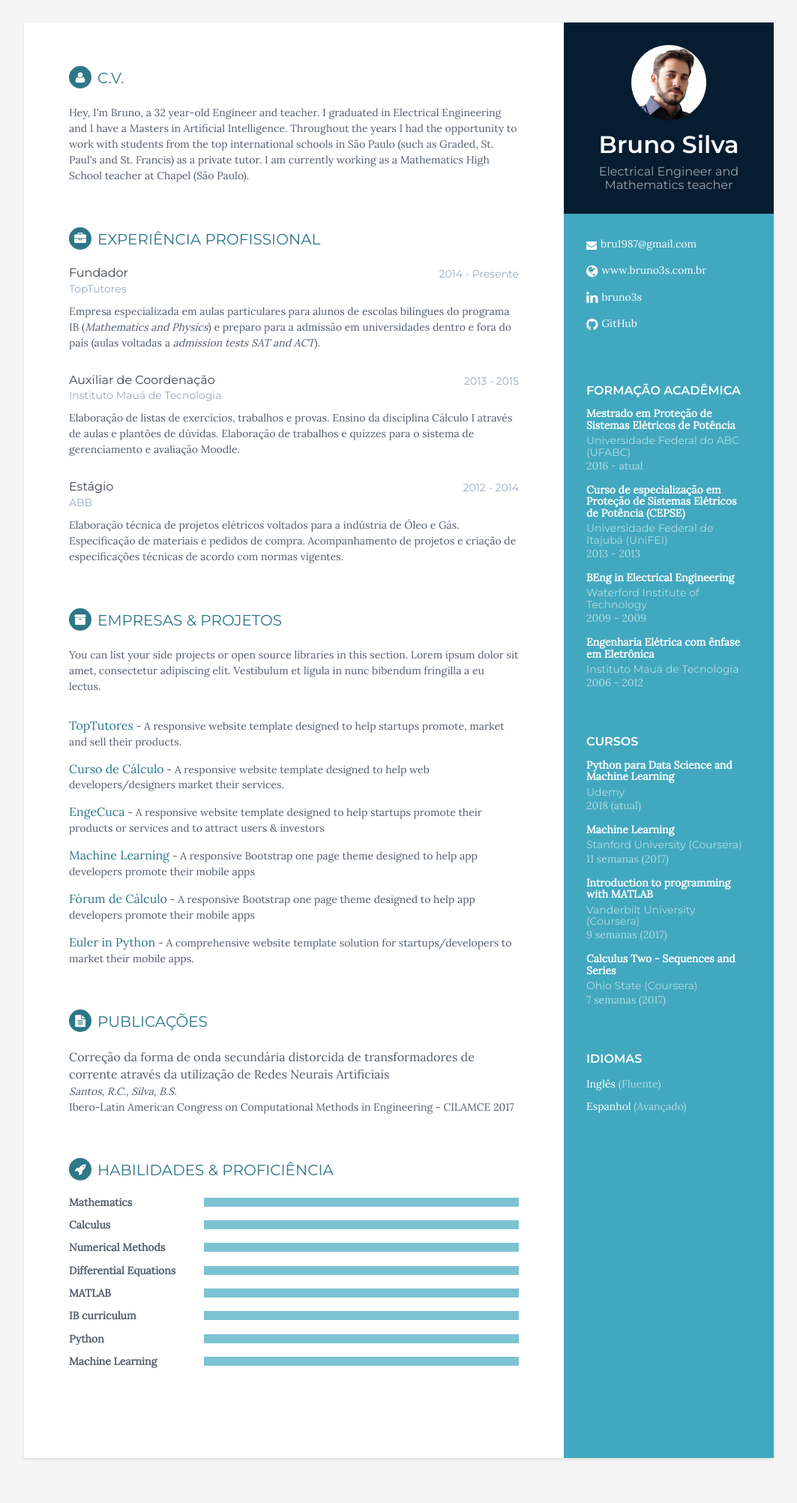
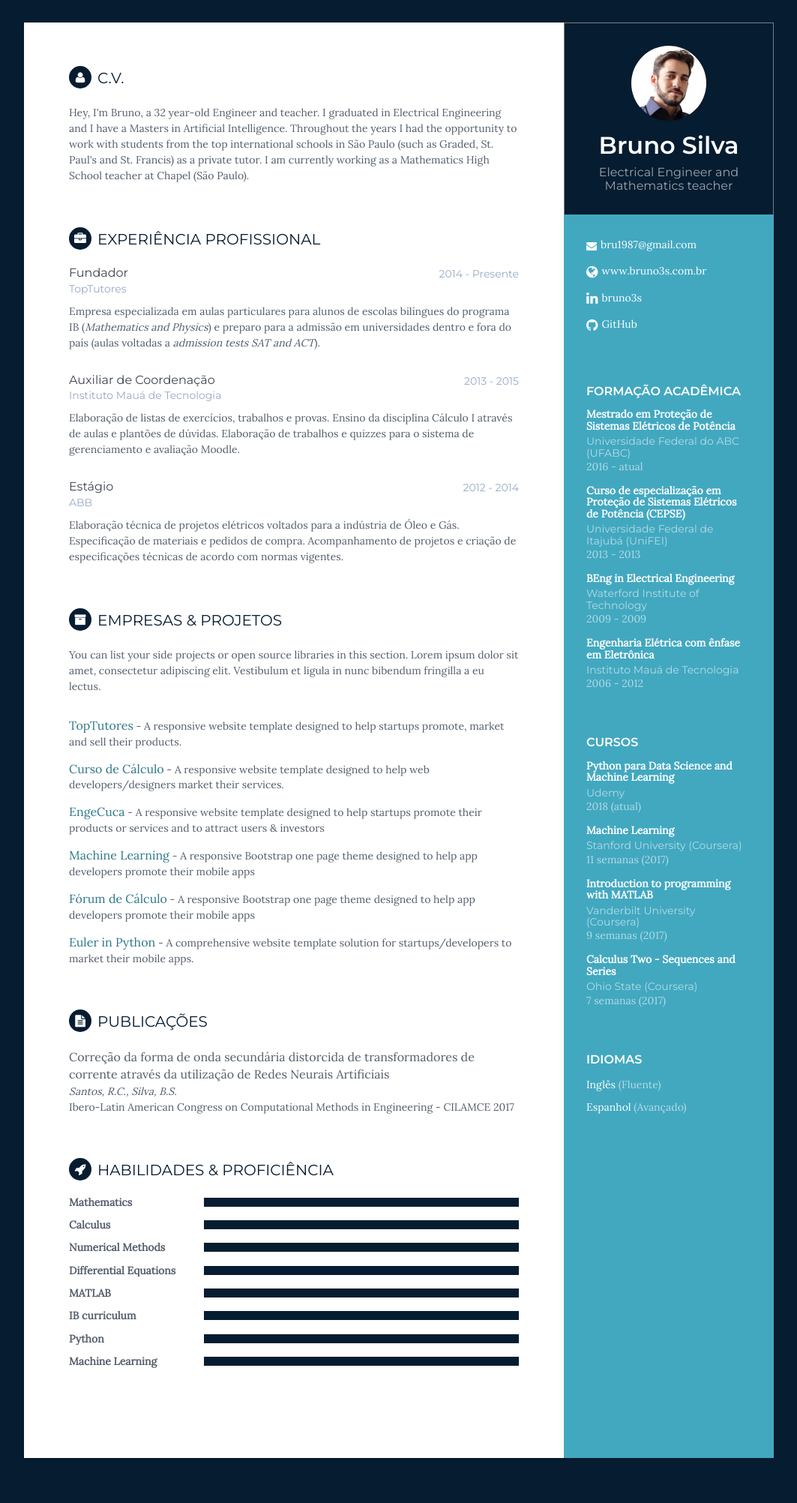
Before and after one commit to bru1987/bru1987.github.io, a Jekyll site: the page built from cv.html, in a window 1280 px wide. Shown: the whole page at 75% size, without its empty margins (108-1171 px from the left). Built offline with Jekyll 4.4.1, drawn with Linux system fonts in a browser that asks for light colours.

Commit message:
alter cv theme

```diff
--- a/assets/css/styles.css
+++ b/assets/css/styles.css
@@ -1,7 +1,8 @@
 body {
   font-family: 'Lora', sans-serif;
   color: #545E6C;
-  background: #f5f5f5;
+  /* background: #f5f5f5; */
+  background: #061C30;
   font-size: 14px;
   padding: 30px;
   -webkit-font-smoothing: antialiased;
@@ -59,6 +60,8 @@ p {
   background: #061C30;
   text-align: center;
   color: #fff;
+  border: 1px solid #ffffff70;
+  border-bottom: unset;
 }
 .sidebar-wrapper .name {
   font-size: 32px;
@@ -159,7 +162,8 @@ p {
   text-transform: uppercase;
   font-size: 20px;
   font-weight: 500;
-  color: #2d7788;
+  /* color: #2d7788; */
+  color: #061C30;
   position: relative;
   margin-top: 0;
   margin-bottom: 20px;
@@ -178,7 +182,8 @@ p {
   -moz-background-clip: padding;
   -webkit-background-clip: padding-box;
   background-clip: padding-box;
-  background: #2d7788;
+  background: #061C30;
+  /* background: #2d7788; */
   text-align: center;
   padding-top: 8px;
   font-size: 16px;
@@ -258,7 +263,8 @@ p {
 }
 .skillset .level-bar-inner {
   height: 12px;
-  background: #7bc2d3;
+  /* background: #7bc2d3; */
+  background: #061C30;
 }
 .footer {
   padding-top: 30px;
```
